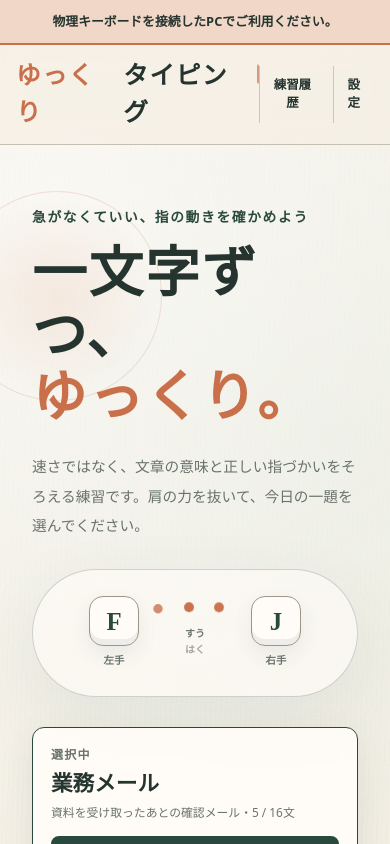
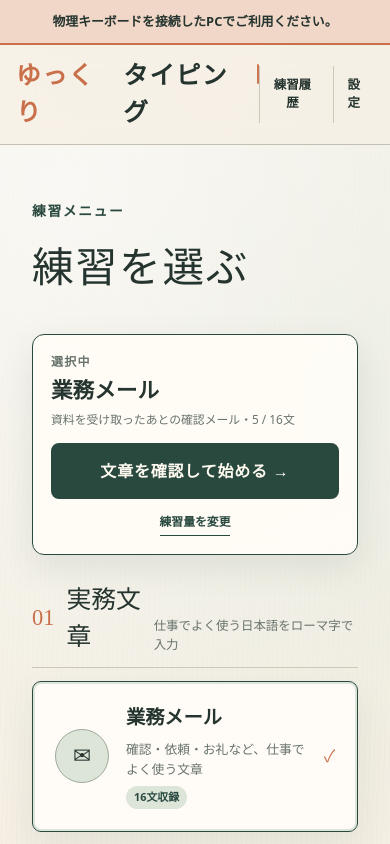
Before and after one commit to hikaruy0804/yubitore, a Next.js app: page / in a window 390 px wide. Shown: the top 844 px of the page. Built offline with nearby package versions, Linux system fonts and the light colour scheme.

Commit message:
fix commit

```diff
--- a/app/globals.css
+++ b/app/globals.css
@@ -153,104 +153,6 @@ h1, h2, .brand-name, .result-stats strong {
 .page-title h1, .result-title h1 { margin: 0 0 16px; font-size: clamp(2.6rem,4vw,4rem); letter-spacing: .045em; }
 .page-title > p:last-child, .result-title > p:last-child { color: var(--soft); line-height: 1.8; }
 
-.calm-hero {
-  position: relative;
-  display: grid;
-  min-height: 300px;
-  align-items: center;
-  gap: clamp(36px,7vw,100px);
-  padding: 42px clamp(10px,3vw,42px) 48px;
-  grid-template-columns: minmax(0,1.3fr) minmax(280px,.7fr);
-  animation: settle-in 700ms cubic-bezier(.2,.75,.25,1) both;
-}
-.calm-hero::before {
-  position: absolute;
-  z-index: -1;
-  width: 210px;
-  height: 210px;
-  border: 1px solid rgba(201,111,74,.18);
-  border-radius: 50%;
-  background: radial-gradient(circle,rgba(241,215,199,.45),transparent 68%);
-  content: "";
-  inset: 18px auto auto -80px;
-}
-.calm-hero-copy h1 {
-  max-width: 760px;
-  margin: 0;
-  font-size: clamp(3rem,5.4vw,5.6rem);
-  font-weight: 700;
-  letter-spacing: .035em;
-  line-height: 1.13;
-}
-.calm-hero-copy h1 span { color: var(--terra); white-space: nowrap; }
-.calm-hero-copy > p:last-child {
-  max-width: 680px;
-  margin: 24px 0 0;
-  color: var(--soft);
-  font-size: clamp(.92rem,1.25vw,1.05rem);
-  line-height: 2;
-}
-.slow-rhythm {
-  position: relative;
-  display: flex;
-  min-height: 184px;
-  align-items: center;
-  justify-content: center;
-  gap: 20px;
-  border: 1px solid rgba(41,73,63,.22);
-  border-radius: 999px;
-  background: rgba(255,252,247,.62);
-  box-shadow: 0 24px 70px rgba(41,73,63,.08);
-  padding: 28px;
-  animation: slow-float 6s ease-in-out infinite;
-}
-.rhythm-key {
-  display: flex;
-  flex-direction: column;
-  align-items: center;
-  gap: 7px;
-}
-.rhythm-key span {
-  display: grid;
-  width: 58px;
-  height: 58px;
-  place-items: center;
-  border: 1px solid var(--line-dark);
-  border-radius: 14px;
-  background: var(--paper-light);
-  box-shadow: inset 0 -6px 0 rgba(37,52,47,.07),0 8px 20px rgba(37,52,47,.08);
-  color: var(--green);
-  font-family: serif;
-  font-size: 1.55rem;
-  font-weight: 800;
-}
-.rhythm-key small { color: var(--soft); font-size: .65rem; font-weight: 800; }
-.rhythm-breath {
-  display: grid;
-  width: 84px;
-  grid-template-columns: repeat(3,1fr);
-  align-items: center;
-  gap: 8px;
-}
-.rhythm-breath i {
-  width: 10px;
-  height: 10px;
-  border-radius: 50%;
-  background: var(--terra);
-  animation: slow-dot 3.6s ease-in-out infinite;
-}
-.rhythm-breath i:nth-child(2) { animation-delay: .5s; }
-.rhythm-breath i:nth-child(3) { animation-delay: 1s; }
-.rhythm-breath b,.rhythm-breath em {
-  color: var(--soft);
-  font-size: .62rem;
-  font-style: normal;
-  font-weight: 700;
-  grid-column: span 3;
-  text-align: center;
-}
-.rhythm-breath em { margin-top: -7px; opacity: .62; }
-
 .scene-start-bar {
   position: sticky;
   z-index: 8;
@@ -372,7 +274,7 @@ h1, h2, .brand-name, .result-stats strong {
   gap: 10px;
   margin: 0 auto;
   grid-template-columns: 1fr;
-  grid-template-rows: 228px minmax(0,1fr);
+  grid-template-rows: 240px minmax(0,1fr);
   padding: 10px 0 12px;
 }
 .compact-guide .practice-layout { grid-template-columns: 1fr; }
@@ -424,6 +326,50 @@ h1, h2, .brand-name, .result-stats strong {
 .roman-label { display: flex; align-items: baseline; justify-content: space-between; margin-bottom: 9px; }
 .roman-label > span { font-weight: 800; }
 .roman-label small { color: var(--soft); }
+
+.typed-romaji {
+  display: flex;
+  min-height: 40px;
+  align-items: center;
+  gap: 8px;
+  overflow: hidden;
+  border: 1px solid rgba(41,73,63,.42);
+  border-radius: 8px;
+  background: var(--paper-light);
+  box-shadow: inset 0 0 0 2px rgba(220,229,216,.48);
+  padding: 6px 10px;
+  font-family: ui-monospace,"SFMono-Regular",Consolas,monospace;
+}
+.typed-romaji > span {
+  display: flex;
+  min-width: 0;
+  align-items: baseline;
+  color: var(--green);
+  font-size: clamp(1.05rem,1.65vw,1.28rem);
+  font-weight: 800;
+  letter-spacing: .03em;
+  white-space: nowrap;
+}
+.typed-romaji > span small { margin-right: 3px; color: var(--soft); }
+.typed-romaji em { color: var(--soft); font-size: .78rem; font-style: normal; font-weight: 600; letter-spacing: .02em; }
+.typed-romaji > i {
+  flex: 0 0 2px;
+  width: 2px;
+  height: 1.35em;
+  border-radius: 99px;
+  background: var(--terra);
+  animation: slow-caret 1.7s ease-in-out infinite;
+}
+.typed-romaji > b {
+  flex: 0 0 auto;
+  margin-left: auto;
+  border-radius: 5px;
+  background: var(--terra-soft);
+  padding: 3px 7px;
+  color: var(--danger);
+  font-size: .72rem;
+}
+.typed-romaji.has-error { border-color: var(--danger); animation: input-nudge 180ms ease-out; }
 
 .input-tracker {
   margin-top: auto;
@@ -784,10 +730,18 @@ h1, h2, .brand-name, .result-stats strong {
   padding-top: 4px;
 }
 .practice-mode .roman-label { margin-bottom: 2px; font-size: .65rem; }
-.practice-mode .roman-label small { display: none; }
+.practice-mode .roman-label small {
+  display: block;
+  border-radius: 99px;
+  background: var(--sage);
+  padding: 2px 7px;
+  color: var(--green);
+  font-weight: 800;
+}
+.practice-mode .typed-romaji { margin-bottom: 3px; }
 .practice-mode .roman-line {
-  min-height: 46px;
-  max-height: 52px;
+  min-height: 40px;
+  max-height: 44px;
   overflow: hidden;
   font-size: clamp(1.4rem,2.1vw,1.6rem);
   font-weight: 650;
@@ -863,28 +817,6 @@ h1, h2, .brand-name, .result-stats strong {
   padding: clamp(34px,6vw,64px);
   text-align: center;
   animation: preview-arrive 520ms cubic-bezier(.2,.8,.2,1) both;
-}
-.preview-breath {
-  display: flex;
-  width: fit-content;
-  align-items: center;
-  gap: 9px;
-  margin: 0 auto 20px;
-  border: 1px solid var(--sage-dark);
-  border-radius: 99px;
-  background: rgba(255,252,247,.72);
-  padding: 7px 13px;
-  color: var(--green);
-  font-size: .72rem;
-  font-weight: 800;
-  letter-spacing: .08em;
-}
-.preview-breath i {
-  width: 9px;
-  height: 9px;
-  border-radius: 50%;
-  background: var(--terra);
-  animation: selected-breathe 3.6s ease-in-out infinite;
 }
 .practice-preview .eyebrow { margin-bottom: 10px; }
 .practice-preview h2 { margin: 0; font-size: clamp(2rem,4vw,3.2rem); letter-spacing: .035em; }
@@ -1004,16 +936,6 @@ h1, h2, .brand-name, .result-stats strong {
   58%,82% { opacity: .12; transform: scaleY(.82); }
 }
 
-@keyframes slow-dot {
-  0%,100% { opacity: .28; transform: translateY(0) scale(.8); }
-  45% { opacity: 1; transform: translateY(-6px) scale(1); }
-}
-
-@keyframes slow-float {
-  0%,100% { transform: translateY(0); }
-  50% { transform: translateY(-7px); }
-}
-
 @keyframes settle-in {
   from { opacity: 0; transform: translateY(14px); }
   to { opacity: 1; transform: translateY(0); }
@@ -1027,6 +949,13 @@ h1, h2, .brand-name, .result-stats strong {
 @keyframes selected-breathe {
   0%,100% { opacity: .55; transform: scale(.88); }
   50% { opacity: 1; transform: scale(1.08); }
+}
+
+@keyframes input-nudge {
+  0% { transform: translateX(0); }
+  35% { transform: translateX(-3px); }
+  70% { transform: translateX(3px); }
+  100% { transform: translateX(0); }
 }
 
 @media (prefers-reduced-motion: reduce) {
@@ -1043,8 +972,6 @@ h1, h2, .brand-name, .result-stats strong {
 @media (max-width: 1023px) {
   .desktop-note { display: block; border-bottom: 2px solid var(--terra); background: var(--terra-soft); padding: 12px 20px; text-align: center; font-size: .8rem; font-weight: 800; }
   .brand small { display: none; }
-  .calm-hero { grid-template-columns: 1fr; }
-  .slow-rhythm { min-height: 138px; }
   .result-stats { grid-template-columns: 1fr; }
   .result-stats article { border-right: 0; border-bottom: 1px solid var(--line); }
   .practice-layout, .compact-guide .practice-layout { grid-template-columns: 1fr; }
@@ -1059,10 +986,6 @@ h1, h2, .brand-name, .result-stats strong {
   .practice-mode { height: auto; overflow: auto; }
   .practice-mode .practice-shell { height: auto; }
   .page-title { padding: 28px 0 18px; }
-  .calm-hero { min-height: 0; gap: 28px; padding: 34px 0 30px; }
-  .calm-hero-copy h1 { font-size: clamp(2.7rem,14vw,4rem); }
-  .slow-rhythm { min-height: 128px; gap: 14px; padding: 22px 16px; }
-  .rhythm-key span { width: 50px; height: 50px; }
   .scene-start-bar { position: static; align-items: stretch; flex-direction: column; gap: 14px; margin-bottom: 26px; padding: 18px; }
   .scene-start-bar > div:first-child { min-width: 0; }
   .scene-start-actions { align-items: stretch; flex-direction: column; gap: 10px; }
--- a/app/page.tsx
+++ b/app/page.tsx
@@ -396,10 +396,6 @@ function PracticePreview({
   return (
     <div className="overlay preview-overlay" role="dialog" aria-modal="true" aria-labelledby="preview-title">
       <section className="practice-preview">
-        <div className="preview-breath" aria-hidden="true">
-          <i />
-          <span>ひと呼吸</span>
-        </div>
         <p className="eyebrow">{sceneTitle}・全{exerciseCount}文</p>
         <h2 id="preview-title">最初の文章を確認しましょう</h2>
         <p className="preview-lead">意味と流れをつかんでから、落ち着いて入力を始めます。</p>
@@ -650,18 +646,10 @@ export default function Home() {
 
       {screen === "scenes" && (
         <div className="page-shell inner-page">
-          <section className="calm-hero" aria-labelledby="calm-hero-title">
-            <div className="calm-hero-copy">
-              <p className="eyebrow">急がなくていい、指の動きを確かめよう</p>
-              <h1 id="calm-hero-title">一文字ずつ、<span>ゆっくり。</span></h1>
-              <p>速さではなく、文章の意味と正しい指づかいをそろえる練習です。肩の力を抜いて、今日の一題を選んでください。</p>
-            </div>
-            <div className="slow-rhythm" aria-hidden="true">
-              <div className="rhythm-key"><span>F</span><small>左手</small></div>
-              <div className="rhythm-breath"><i /><i /><i /><b>すう</b><em>はく</em></div>
-              <div className="rhythm-key"><span>J</span><small>右手</small></div>
-            </div>
-          </section>
+          <div className="page-title">
+            <p className="eyebrow">練習メニュー</p>
+            <h1>練習を選ぶ</h1>
+          </div>
 
           <section className="scene-start-bar" aria-label="選択中の練習">
             <div>
@@ -832,9 +820,24 @@ export default function Home() {
 
               <div className="input-tracker">
                 <div className="roman-label">
-                  <span>{isJavaScene(scene) ? "入力位置" : "ローマ字の入力位置"}</span>
-                  <small>入力済みは薄く、次の1文字だけを強調</small>
+                  <span>{isJavaScene(scene) ? "入力位置" : "ローマ字の入力状況"}</span>
+                  <small>{charIndex} / {exercise.input.length}文字</small>
                 </div>
+                {!isJavaScene(scene) && (
+                  <div
+                    className={`typed-romaji ${wrongKey ? "has-error" : ""}`}
+                    role="status"
+                    aria-live="polite"
+                    aria-label={`入力済みのローマ字 ${exercise.input.slice(0, charIndex) || "なし"}`}
+                  >
+                    <span>
+                      {charIndex > 30 && <small aria-hidden="true">…</small>}
+                      {exercise.input.slice(Math.max(0, charIndex - 30), charIndex) || <em>入力した文字がここに表示されます</em>}
+                    </span>
+                    <i aria-hidden="true" />
+                    {wrongKey && <b>× {displayKey(wrongKey)}</b>}
+                  </div>
+                )}
                 <div
                   className="roman-line code-input"
                   aria-label={`${isJavaScene(scene) ? "入力するJavaコード" : "入力するローマ字"} ${exercise.input}`}
```
Also changed, not shown: 2 other files (tests, documents, lock files or other folders).
